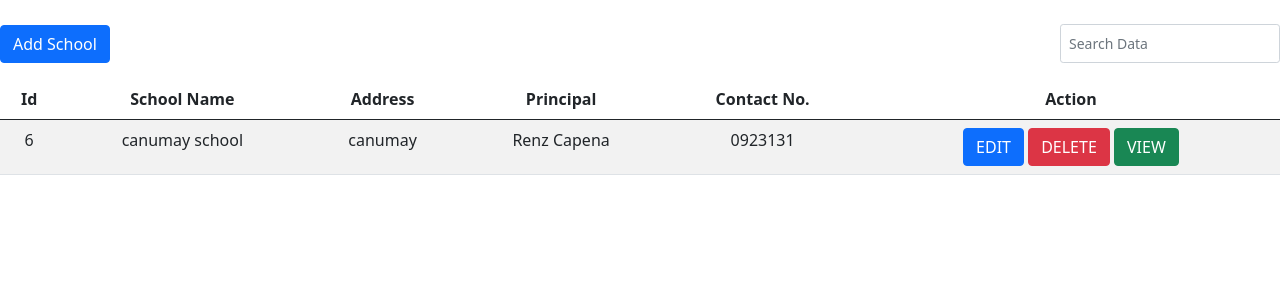
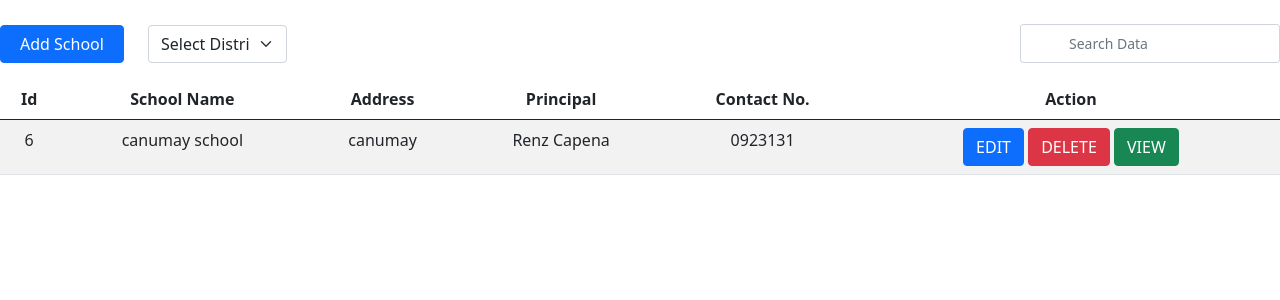
Before and after one commit to Renz-Capena/inventory-system, a PHP site: page /table.php in a window 1280 px wide. Shown: the top 300 px of the page. Run offline with PHP 8.4, Linux system fonts and the light colour scheme; data comes from the database, SQL or seed files in the repository.

Commit message:
add design ulit

```diff
--- a/table.php
+++ b/table.php
@@ -16,13 +16,23 @@
     <link href="https://cdn.jsdelivr.net/npm/bootstrap@5.0.2/dist/css/bootstrap.min.css" rel="stylesheet" integrity="sha384-EVSTQN3/azprG1Anm3QDgpJLIm9Nao0Yz1ztcQTwFspd3yD65VohhpuuCOmLASjC" crossorigin="anonymous">
 </head>
 <body>
-    <div class="d-flex align-items-center justify-content-between mb-3 mt-4">
-        <button type="button" class="btn btn-primary" data-bs-toggle="modal" data-bs-target="#addSchool">Add School</button>
-        <!-- <input type="text" id='searchBar' placeholder='Search Data'> -->
+    <div class="d-flex align-items-center justify-content-between mb-3 mt-4 position-relative">
+        <div class="d-flex align-items-center gap-4">
+            <button type="button" class="btn btn-primary w-100" data-bs-toggle="modal" data-bs-target="#addSchool">Add School</button>
+            <select class="form-select" aria-label="Default select example">
+                <option selected>Select District</option>
+                <option value="North">North</option>
+                <option value="South">South</option>
+                <option value="West">West</option>
+                <option value="East">East</option>
+            </select>
+        </div>
         <div class="d-flex align-items-center gap-2">
-            <i class="fas fa-search fs-5" aria-hidden="true"></i>
-            <input id='searchBar' class="form-control form-control-sm fs-17 py-2" type="text" placeholder='Search Data'
+            <input id='searchBar' class="form-control form-control-sm fs-17 py-2 ps-5" type="text" placeholder='Search Data'
             aria-label="Search">
+            <div style="position: absolute; top: 10px; right: 180px; z-index: 1;">
+                <i class="fas fa-search fs-5 text-secondary" aria-hidden="true"></i>
+            </div>
         </div>
     </div>
     <table class='table text-center table-striped'>
```
Also changed, not shown: admin_dashboard.php (+8 -2 lines), schools_equipment/equipment.php (+24 -2 lines).
